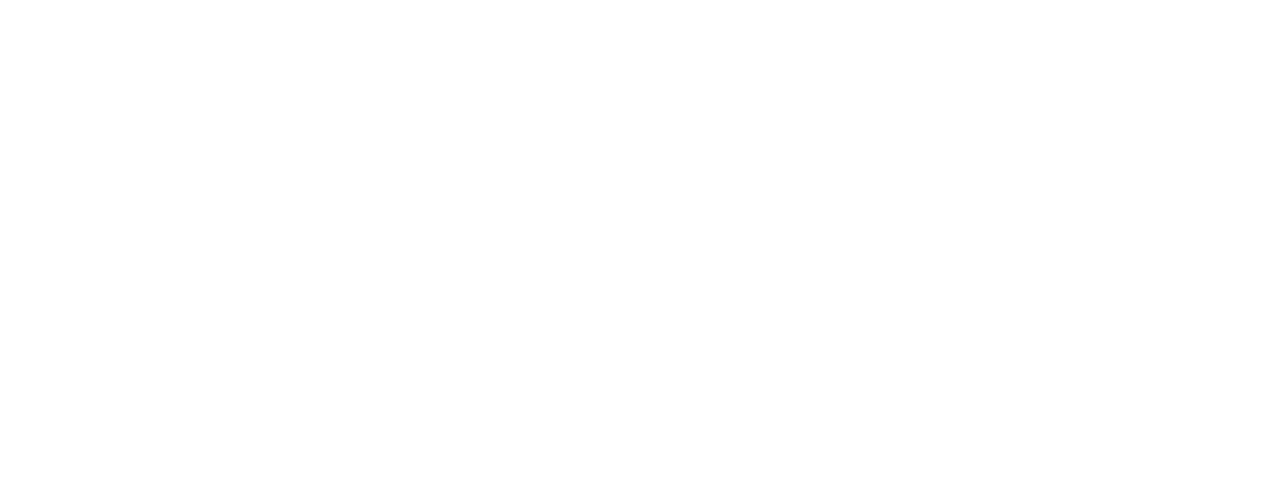
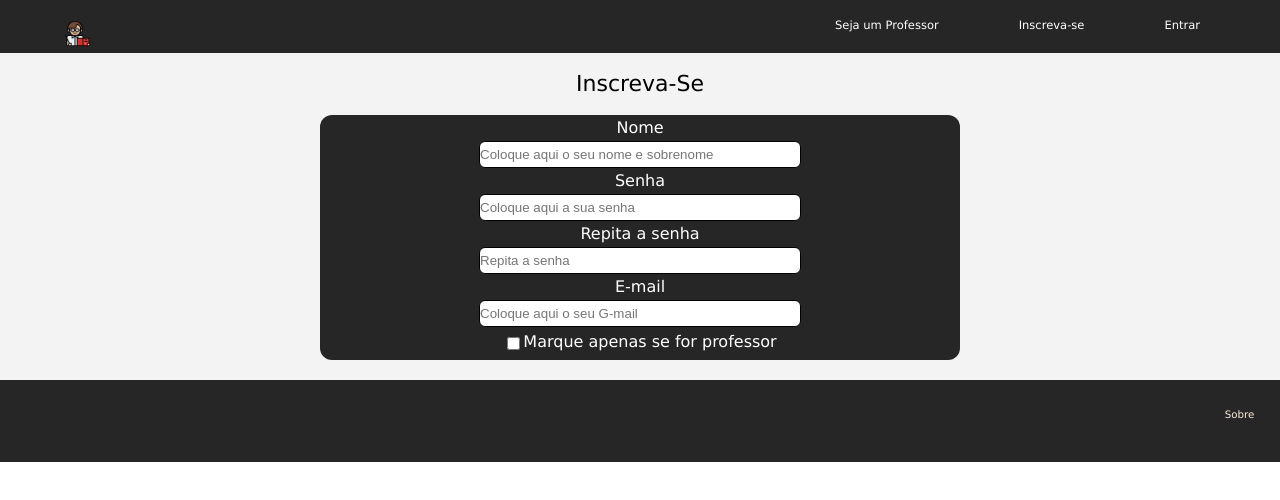
Before and after one commit to igor-py/professor-online, a React (Create React App) app in the folder app/: page /inscreva-se in a window 1280 px wide. Shown: the top 500 px of the page. Built offline with nearby package versions, Linux system fonts and the light colour scheme.

Commit message:
Colocando link para a pagina de inscreva-se no header

```diff
--- a/app/src/Components/Header.js
+++ b/app/src/Components/Header.js
@@ -1,6 +1,12 @@
 import React from 'react';
 import '../styles/Header.css';
 import professor from '../images/professor.png'
+import {
+    BrowserRouter as Router,
+    Switch,
+    Route,
+    Link
+} from "react-router-dom";
 
 export default function Header(){
     return (
@@ -11,8 +17,9 @@
 
                 <img src= {professor} alt= "Professor Online"/>
 
+
                 <label>Entrar</label>
-                <label>Inscreva-se</label>
+                <Link to="/inscreva-se" className="links-header">Inscreva-se</Link>
                 <label>Seja um Professor</label>
 
 
--- a/app/src/routes.js
+++ b/app/src/routes.js
@@ -10,7 +10,7 @@
       <Switch>
         <Route path="/" exact component={Home}/>
         <Route path="/sejaumprofessor" component={SejaUmProfessorPage}/>
-        <Route path="/inscrevase" component={InscrevaSe}/>
+        <Route path="/inscreva-se" component={InscrevaSe}/>
       </Switch>
     </BrowserRouter>
   );
--- a/app/src/styles/Header.css
+++ b/app/src/styles/Header.css
@@ -10,15 +10,16 @@
     transform: scale(1.03);
 }
 
-#caixa-header label{
+#caixa-header label, .links-header{
     color: white;
     padding-right: 80px;
     font-size: 0.9vw;
     float: right;
     cursor: pointer;
+    text-decoration: none;
 }
 
-#caixa-header label:hover {
+#caixa-header label:hover, .links-header:hover {
 
     text-decoration: underline;
     color: #C78C19;
```
